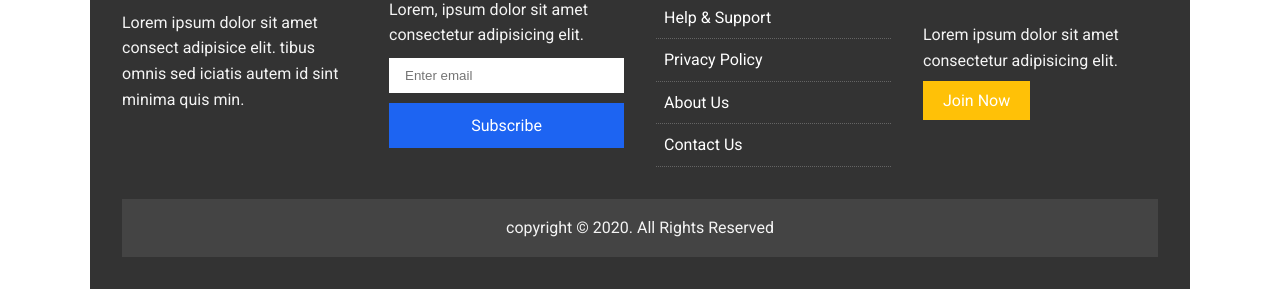
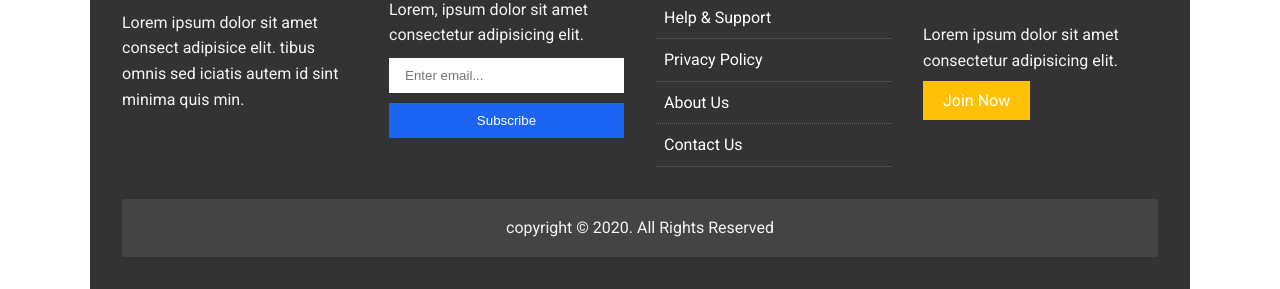
Before and after one commit to khaleed-dev/newshour-website, a plain HTML site: page index.html in a window 1280 px wide. Shown: the part 1739-2028 px from the top of the page. Drawn offline with Linux system fonts and the light colour scheme.

Commit message:
added form functionality

```diff
--- a/css/style.css
+++ b/css/style.css
@@ -100,10 +100,13 @@ h1, h2, h3, h4, h5, h6{
 }
 .btn-wide{
   display: block;
+  width: 100%;
   padding: 10px 20px;
   background-color: var(--primary-color);
   color: #fff;
   text-align: center;
+  border: none;
+  cursor: pointer;
 }
 .btn-wide:hover{
   background-color: #1958d4;
--- a/index.html
+++ b/index.html
@@ -11,6 +11,7 @@
   <title>newshour | Latest News</title>
 </head>
 <body>
+  <!-- nav -->
   <nav id="navbar">
     <div class="container">
       <div class="img-wrapper">
@@ -28,6 +29,7 @@
       </ul>
     </div>
   </nav>
+  <!-- showcase -->
   <section id="showcase">
     <div class="container">
       <div class="showcase-content">
@@ -38,7 +40,7 @@
       </div>
       </div>
   </section>
-
+<!-- articles -->
   <section id="home-article">
     <div class="container">
       <h2>Editor Picks</h2>
@@ -90,8 +92,7 @@
       </div>
     </div>
   </section>
-
-
+<!-- footer -->
   <footer id="main-footer">
     <div class="container">
       <div class="footer-container">
@@ -102,8 +103,10 @@
         <div>
           <h3>EMAIL NEWSLETTER</h3>
           <P>Lorem, ipsum dolor sit amet consectetur adipisicing elit.</P>
-          <input type="email" name="name" id="email" placeholder="Enter email">
-          <a href="#" class="btn-wide">Subscribe</a>
+          <form name="contact" method="POST" data-netlify="true">
+            <input type="email" name="email" id="email" placeholder="Enter email...">
+            <input type="submit" value="Subscribe" class="btn-wide">
+          </form>
         </div>
         <div>
           <h3>SITE LINKS</h3>
@@ -122,7 +125,7 @@
         </div>
         <div><p>copyright &copy; 2020. All Rights Reserved</p></div>
       </div>
-      </div>
+    </div>
   </footer>
 </body>
 </html>
```
Also changed, not shown: about.html (+4 -2 lines), article.html (+4 -2 lines).
